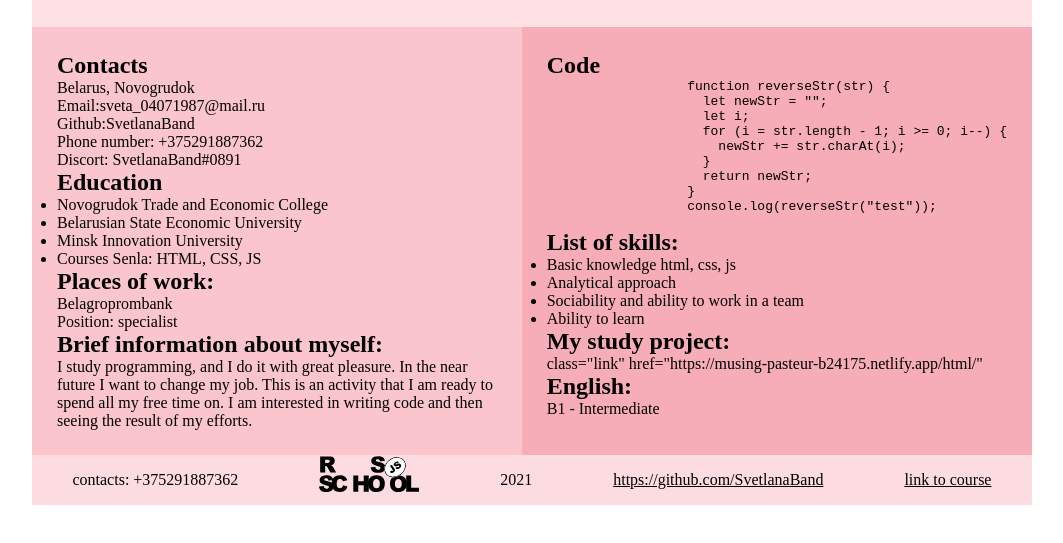
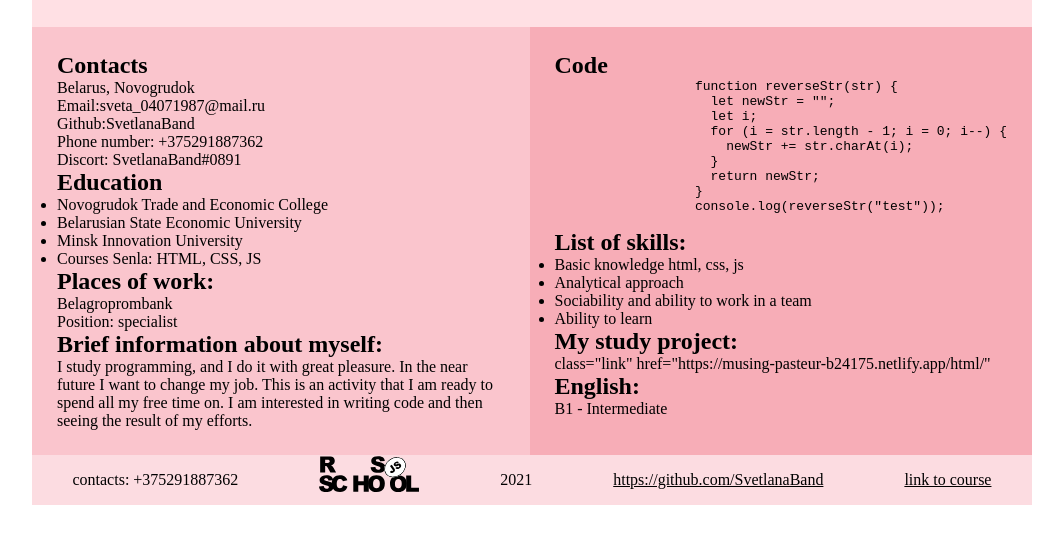
Before and after one commit to SvetlanaBand/rsschool-cv, a plain HTML site: page index.html in a window 1280 px wide. Shown: the part 243-786 px from the top of the page, without its empty margins (108-1171 px from the left). Drawn offline with Linux system fonts and the light colour scheme.

Commit message:
init: add pre

```diff
--- a/index.html
+++ b/index.html
@@ -57,7 +57,7 @@
                   function reverseStr(str) {
                     let newStr = "";
                     let i;
-                    for (i = str.length - 1; i &gt;= 0; i--) {
+                    for (i = str.length - 1; i = 0; i--) {
                       newStr += str.charAt(i);
                     }
                     return newStr;
```
